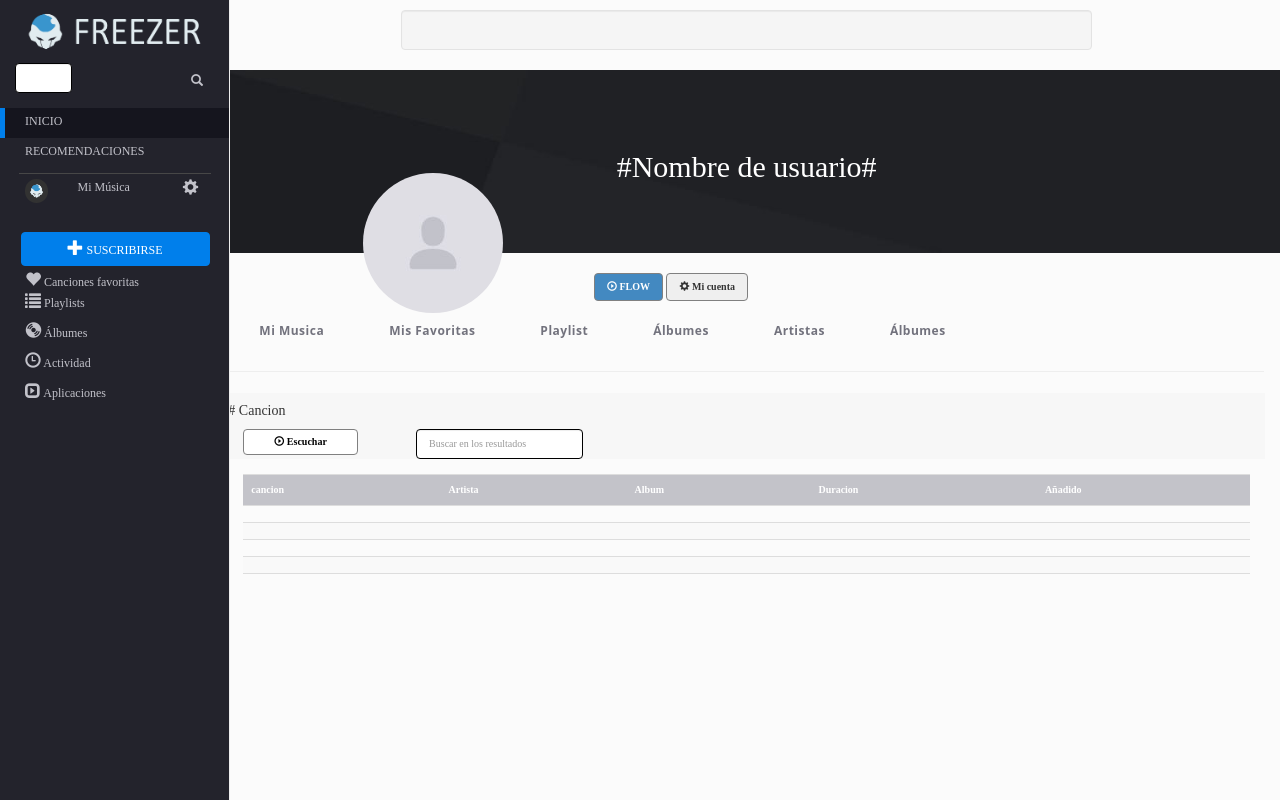
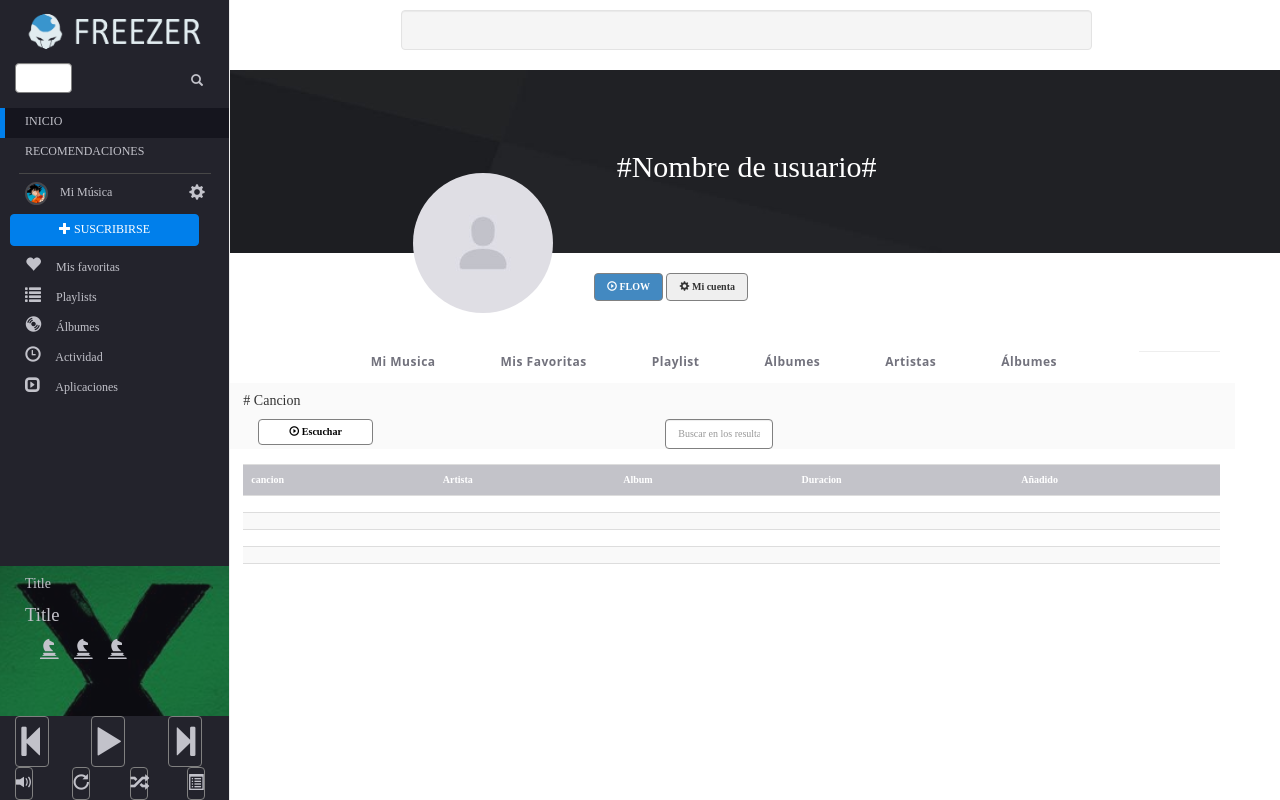
Before and after one commit to WilianBarahona/Deezer, a PHP site: page /favorit.html in a window 1280 px wide. Run offline with PHP 8.4, Linux system fonts and the light colour scheme; lists and menus that the app fills with data are empty; some web fonts are replaced.

Commit message:
favoritos

```diff
--- a/css/favoritos.css
+++ b/css/favoritos.css
@@ -78,7 +78,7 @@
     color: #555;
     background-color: #fff;
     background-image: none;
-    border: 1px solid black;
+    border: 1px solid gray;
     border-radius: 4px;
 }
 .btn {
@@ -100,3 +100,7 @@
     margin-bottom: 0px;
     border: 1px solid transparent;
 }
+.imagen{
+    margin-bottom:-120px;
+    margin-left: 120px";
+}
--- a/favorit.html
+++ b/favorit.html
@@ -1,23 +1,16 @@
 <!DOCTYPE html>
-<html lang="en">
+<html lang="es">
   <head>
     <meta charset="utf-8">
     <meta http-equiv="X-UA-Compatible" content="IE=edge">
     <meta name="viewport" content="width=device-width, initial-scale=1">
-    <!-- The above 3 meta tags *must* come first in the head; any other head content must come *after* these tags -->
-    <meta name="description" content="">
-    <meta name="author" content="">
-    <link rel="icon" href="img/favicon.png">
     <title>Freezer - Flow your music</title>
-    <!-- Bootstrap core CSS -->
+
+    <!-- CSS -->
    <link href="css/bootstrap.min.css" rel="stylesheet">
    <link rel="stylesheet" href="css/principal.css">
+   <link rel="stylesheet" href="css/player.css">
    <link rel="stylesheet" type="text/css" href="css/favoritos.css">
-   <style>
-   		body{
-   			background-color:rgba(248, 248, 249,0.5);
-   		}
-   </style>
 
   </head>
   <body>
@@ -27,91 +20,159 @@
           <a href="index.html"><img src="img/freezer.png" class="img-responsive" alt=""></a>
           <div class="form-group has-feedback">
               <input type="text" name="search" class="form-control" placeholder="Buscar">
-              <span class="glyphicon glyphicon-search form-control-feedback" onclick="alert(5)"></span>
+              <span class="glyphicon glyphicon-search form-control-feedback"></span>
           </div>
-          <ul class="nav nav-sidebar">
+          <ul class="nav nav-sidebar" aria-hidden="true">
             <li class="active"><a href="#">INICIO</a></li>
-            <li><a href="#">RECOMENDACIONES</a></li>
+            <li>
+              <a href="#">RECOMENDACIONES</a>
+            </li>
             <hr>
             <li>
-              <div class="container-fluid">
-                  <div class="col-sm-3 col-md-3 col-lg-3">
-                    <a href=""><img src="img/icon.png"  class="img-circle img-responsive" alt=""></a>
-                  </div>
-                  <div class="col-sm-6 col-md-6 col-lg-6">
-                    <a href="">Mi Música</a>
-                  </div>
-                  <div class="col-sm-3 col-md-3 col-lg-3">
-                      <a href=""><span class="glyphicon glyphicon-cog"></span></a>
-                  </div>
-              </div>
+              <a href="#">
+                <span class="link-profile" onclick="alert(4)">
+                  <img src="img/user.jpg"  class="img-profile img-circle" alt="">
+                  &nbsp;&nbsp;&nbsp; <span>Mi Música</span>
+                </span>
+                <span class="glyphicon glyphicon-cog settings" onclick="alert(5)"></span>
+              </a>
             </li>
-            <br>
-            <li>
                 <div class="container-fluid">
                   <div class="row">
-                      <div class="col-xs-12 text-center">
-                        <button type="button" class="btn btn-info">
+                      <div class="col-xs-12">
+                        <button type="button" class="btn btn-info center-block">
                           <span class="glyphicon glyphicon-plus"></span> SUSCRIBIRSE
                         </button>
                       </div>
                   </div>
                 </div>
-            </li>
             <li>
-              <a href="">
+              <a href="#">
                   <span class="glyphicon glyphicon-heart"></span>
-                  Canciones favoritas
+                  &nbsp;&nbsp;&nbsp; Mis favoritas
                 </a>
             </li>
             <li>
-                <a href="">
+                <a href="#">
                   <span class="glyphicon glyphicon-list"></span>
-                  Playlists
+                  &nbsp;&nbsp;&nbsp; Playlists
                 </a>
             </li>
               <li>
-              <a href="">
+              <a href="#">
                   <span class="glyphicon glyphicon-cd"></span>
-                  Álbumes
+                  &nbsp;&nbsp;&nbsp; Álbumes
                 </a>
               </li>
               <li>
-              <a href="">
+              <a href="#">
                   <span class="glyphicon glyphicon-time"></span>
-                  Actividad
+                  &nbsp;&nbsp;&nbsp; Actividad
                 </a>
               </li>
               <li>
-                <a href="">
+                <a href="#">
                     <span class="glyphicon glyphicon-expand"></span>
-                    Aplicaciones
+                    &nbsp;&nbsp;&nbsp; Aplicaciones
                   </a>
               </li>
           </ul>
+
+          <div class="player">
+            <div class="container-fluid">
+              <div class="row player-info">
+                <div class="container-fluid">
+                  <div class="row">
+                    <h5>Title</h5>
                   </div>
+                  <div class="row">
+                    <p>Title</p>
+                  </div>
+                  <div class="row">
+                    <div class="col-sm-2">
+                      <span class="glyphicon glyphicon-knight"></span>
+                    </div>
+                    <div class="col-sm-2">
+                      <span class="glyphicon glyphicon-knight"></span>
+                    </div>
+                    <div class="col-sm-2">
+                      <span class="glyphicon glyphicon-knight"></span>
+                    </div>
+                    <div class="col-sm-6"></div>
+                  </div>
+                </div>
+              </div>
+
+              <div class="row player-btn player-change">
+                <div class="col-sm-4">
+                  <button type="button" class="btn btn-none" onclick="alert(1)">
+                    <span class="glyphicon glyphicon-step-backward player-prev"></span>
+                  </button>
+                </div >
+                <div class="col-sm-4">
+                  <button type="button" class="btn btn-none" onclick="alert(2)">
+                    <span class="glyphicon glyphicon-play player-play"></span>
+                  </button>
+                </div >
+                <div class="col-sm-4">
+                  <button type="button" class="btn btn-none" onclick="alert(3)">
+                    <span class="glyphicon glyphicon-step-forward player-next"></span>
+                  </button>
+                </div >
+              </div>
+
+              <div class="row player-btn player-opt">
+                <div class="col-sm-3">
+                  <button type="button" class="btn btn-none" onclick="alert(4)">
+                    <span class="glyphicon glyphicon-volume-up"></span>
+                  </button>
+                </div>
+                <div class="col-sm-3">
+                  <button type="button" class="btn btn-none" onclick="alert(5)">
+                    <span class="glyphicon glyphicon-repeat"></span>
+                  </button>
+                </div>
+                <div class="col-sm-3">
+                  <button type="button" class="btn btn-none" onclick="alert(6)">
+                    <span class="glyphicon glyphicon-random"></span>
+                  </button>
+                </div>
+                <div class="col-sm-3">
+                  <button type="button" class="btn btn-none" onclick="alert(7)">
+                    <span class="glyphicon glyphicon-list-alt"></span>
+                  </button>
+                </div>
+              </div>
+            </div>
+          </div>
+        </div>
+
         <!-- Contenido Principal -->
         <div class="col-sm-9 col-sm-offset-3 col-md-10 col-md-offset-2 main">
           <div class="container-fluid">
+            <!--Anuncio publicitario-->
             <div class="row" style="margin-top: 10px">
-          			<!--Anuncio publicitario-->
-          			<div class="col-md-2"></div>
-          			<div class="col-md-8 well"></div>
-          			<div class="col-md-2"></div>
-          		</div><!--Fin Anuncio publicitario-->
+                <div class="col-md-2 col-md-2"></div>
+                <div class="col-md-8 col-md-8 well"></div>
+                <div class="col-md-2 col-md-2"></div>
+            </div>
+            <!--Fin Anuncio publicitario-->
 
             <!--Barra de usuario-->
               <div class="banner-header-bg" style="background-image: url(img/fondo.jpg);padding: 60px;margin-right: -30px;margin-left: -30px;margin-bottom: -80px">
-          			<h2 style="color: white;text-align-last: center"><p >#Nombre de usuario#</p></h2>
-          		</div><!--Fin Barra de usuario-->
+                <h2 style="color: white;text-align-last: center">
+                    <p >#Nombre de usuario#</p>
+                  </h2>
+              </div>
+            <!--Fin Barra de usuario-->
 
-				<img src="img/usuario.jpg" class="img-responsive img-circle" style="margin-bottom:-70px;margin-left: 120px" width="140">
+            <img src="img/usuario.jpg" class="img-responsive img-circle" style="margin-bottom:-120px;
+            margin-left: 170px"" width="140">
 
             <!--Icons-->
-          		<div style="margin-top: 30px">
-          			<div class="col-md-4"></div>
-          			<div class="col-md-4">
-
+              <div style="margin-top: 80px">
+                  <div class="col-md-4 col-md-"></div>
+                  <div class="col-md-4 col-md-4">
                       <button class="btn btn-primary">
                           <span class="glyphicon glyphicon-play-circle" aria-hidden="true"></span><strong>  FLOW</strong>
                       </button>
@@ -119,11 +180,13 @@
                           <span class="glyphicon glyphicon-cog" aria-hidden="true"></span><strong>  Mi cuenta</strong>
                       </button>
                 </div>
-          			<div class="col-md-4"></div>
-          		</div><!-- Fin de los Icons-->
+                <div class="col-md-4 col-md-3"></div>
+              </div>
+            <!-- Fin de los Icons-->
 
-          		<!--Barra de navegacion-->
-          		<div class="row">
+            <div class="row col-lg-12" style="margin-top: 30px">
+                <div class="col-lg-1 col-md-0"></div>
+                <div class="col-lg-10 col-md-12">
                       <nav class="navbar navbar-center">
                         <div class="container-fluid">
                           <ul class="nav navbar-nav">
@@ -135,26 +198,32 @@
                             <li><a href="#">Álbumes</a></li>
                           </ul>
                         </div>
+                      </nav>
+                </div>
+                <div class="col-lg-0"></div>
                 <hr>
-				</nav>
-				</div>	<!-- Fin barra de navegacion-->
+          </div>  <!-- Fin barra de navegacion-->
 
           <!--Reproduccion-->
-				<div class="row" style="background-color: rgba(230, 230, 231,0.2)">
+          <div class="row col-lg-12" style="background-color: rgba(230, 230, 231,0.2)">
             <h5># Cancion</h5>
-						<div class="col-md-2">
+              <div class="col-lg-2 col-md-3">
                   <button class="btn  reproductor">
                     <span class="glyphicon glyphicon-play-circle" aria-hidden="true"></span><strong>  Escuchar</strong>
                   </button>
               </div>
-						<div class="col-md-10">
+              <div class="col-lg-3 col-md-2"></div>
+              <div class="col-lg-7 col-md-7">
                 <input type="text" name="txt-busqueda" id="txt-busqueda" placeholder="Buscar en los resultados" class="form-control boton">
               </div>
-						<br>
+
+
+
         </div>
         <!-- Fin de reproduccion-->
 
         <!--contenedor de canciones-->
+        <div class="row col-lg-12">
         <div class="table-responsive" style="margin-top: 15px">
           <table class="table table-hover table-striped">
             <th class="th">cancion</th>
@@ -199,7 +268,10 @@
             </tr>
           </table>
           </div>
+        </div><!--Fin de la tabla-->
 
+
+          </div>
         </div>
       </div>
     </div>
```
Lines whose indentation alone changed are shown as unchanged.
